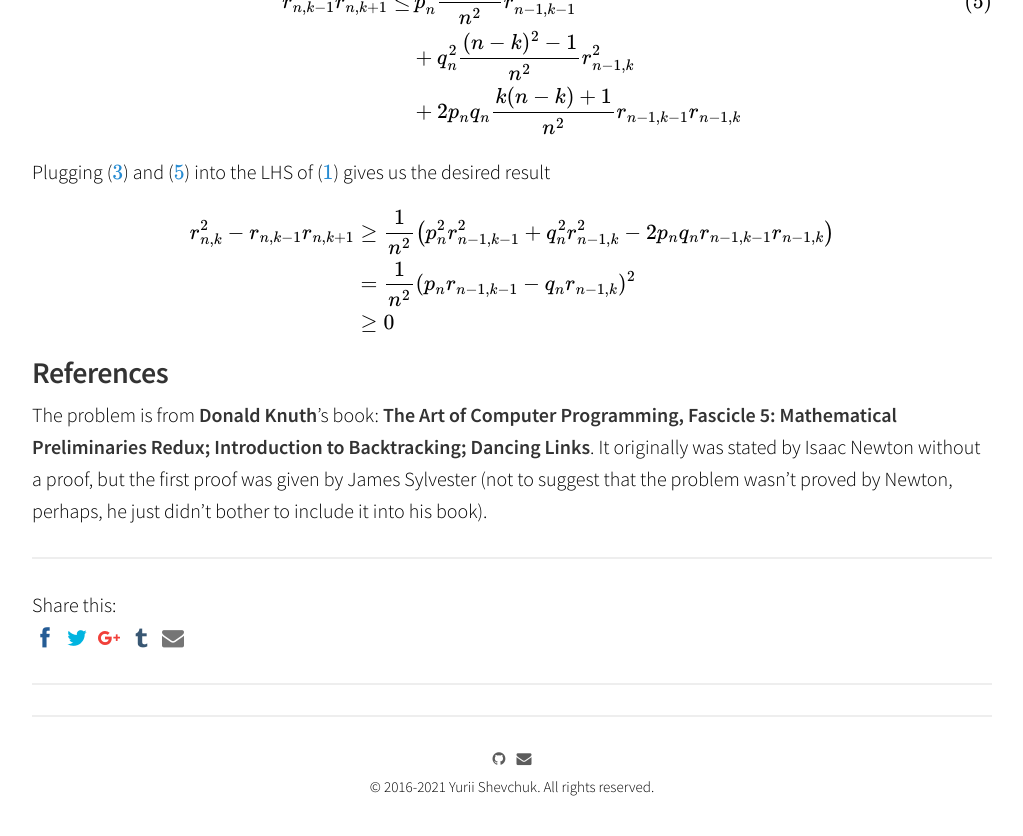
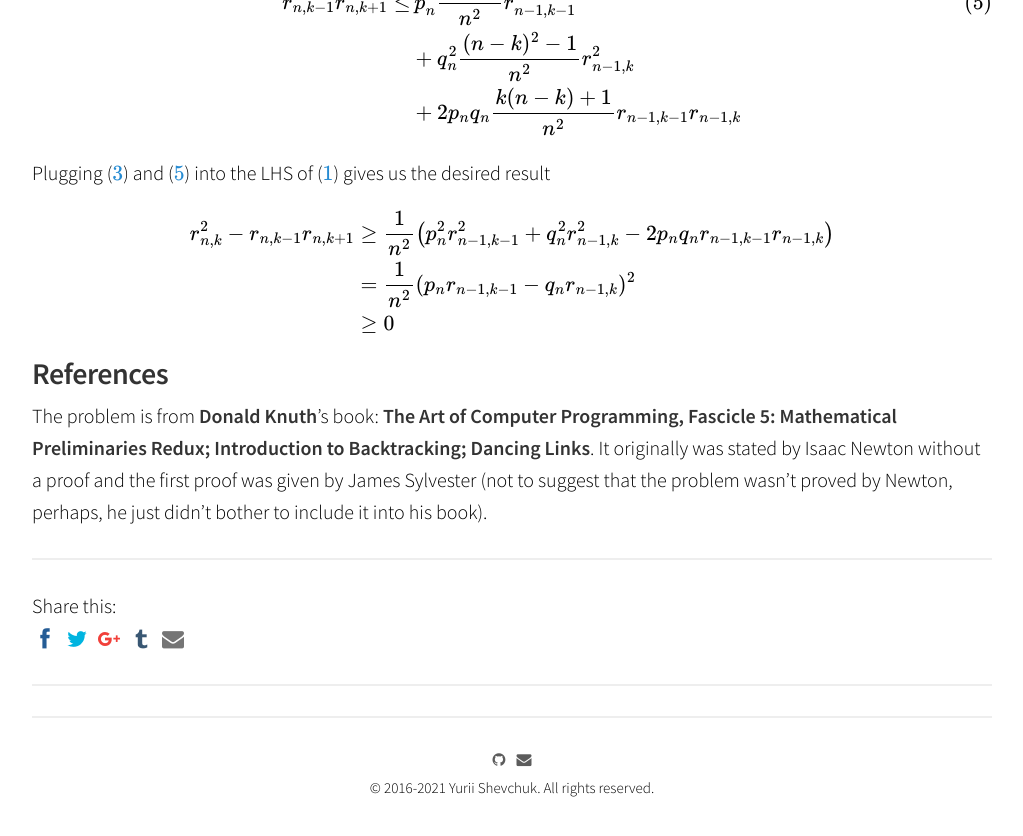
Before and after one commit to itdxer/blog.itdxer.com, a Jekyll site: the page built from _posts/2023-11-26-generalised-binomial-property-proof.md, in a window 1280 px wide and 900 px high, scrolled down 2295 px. Shown: the top 836 px of the window, without its empty margins (128-1151 px from the left). Built offline with Jekyll 4.4.1, drawn with Linux system fonts in a browser that asks for light colours; nearby versions of some CDN libraries; formulas are drawn with MathJax 3; comment, search, counter and statistics services are not loaded; some of the changed text lies outside the part shown.

Commit message:
small update for the last article

```diff
--- a/_posts/2023-11-26-generalised-binomial-property-proof.md
+++ b/_posts/2023-11-26-generalised-binomial-property-proof.md
@@ -148,4 +148,4 @@ $$
 
 ### References
 
-The problem is from **Donald Knuth**'s book: **The Art of Computer Programming, Fascicle 5: Mathematical Preliminaries Redux; Introduction to Backtracking; Dancing Links**. It originally was stated by Isaac Newton without a proof, but the first proof was given by James Sylvester (not to suggest that the problem wasn't proved by Newton, perhaps, he just didn't bother to include it into his book).
+The problem is from **Donald Knuth**'s book: **The Art of Computer Programming, Fascicle 5: Mathematical Preliminaries Redux; Introduction to Backtracking; Dancing Links**. It originally was stated by Isaac Newton without a proof and the first proof was given by James Sylvester (not to suggest that the problem wasn't proved by Newton, perhaps, he just didn't bother to include it into his book).
```
Also changed, not shown: other parts of _posts/2023-11-26-generalised-binomial-property-proof.md (+1 -1 lines).
